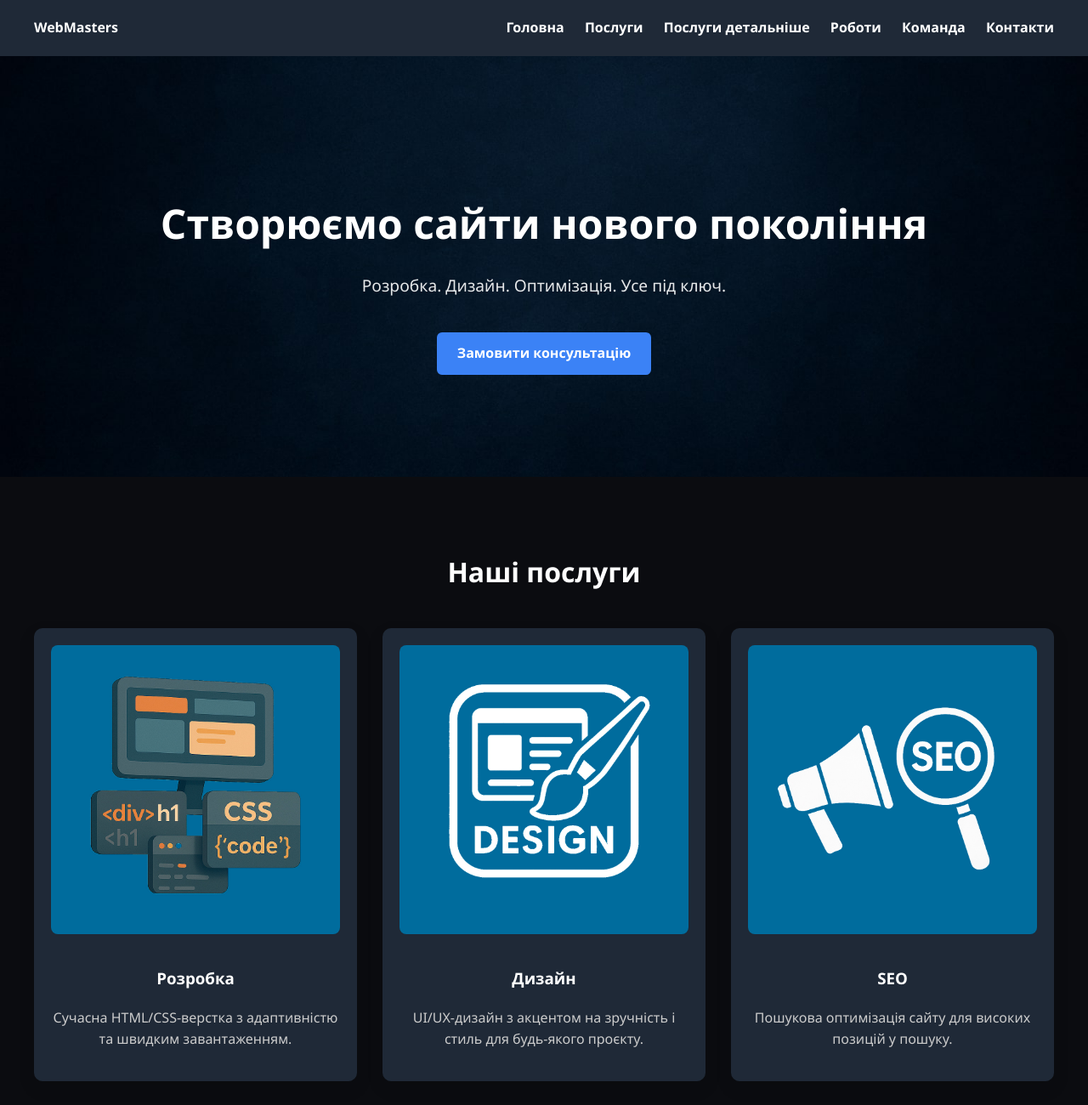
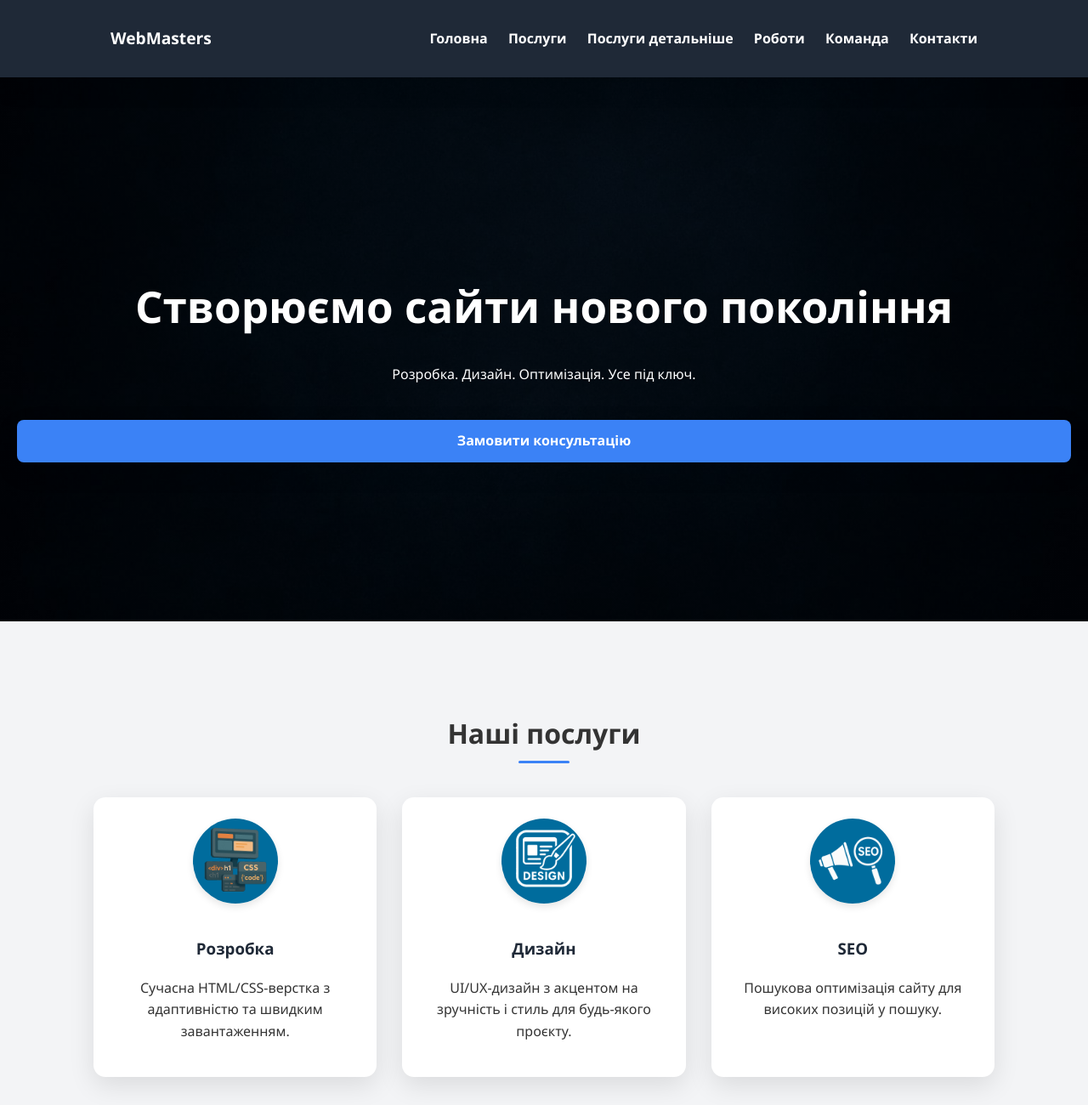
Before and after one commit to Vldxs213/webmasters-site, a plain HTML site: page index.html in a window 1280 px wide. Shown: the top 1300 px of the page at 85% size. Drawn offline with Linux system fonts and the light colour scheme.

Commit message:
Оновлення сайту: новий дизайн, очищення, додано JS

```diff
--- a/index.html
+++ b/index.html
@@ -2,22 +2,7 @@
 <html lang="uk">
 <head>
   <meta charset="UTF-8" />
- <!-- SEO метатеги -->
-<meta name="viewport" content="width=device-width, initial-scale=1.0">
-<meta name="description" content="WebMasters — сучасна веб-студія. Розробка, дизайн, SEO-послуги.">
-<meta name="keywords" content="веб-розробка, дизайн сайтів, створення сайтів, SEO, WebMasters">
-<meta name="author" content="WebMasters Studio">
-
-<!-- Open Graph (OG) для соцмереж -->
-<meta property="og:title" content="WebMasters — Преміальний сайт">
-<meta property="og:description" content="Сучасні сайти під ключ: дизайн, розробка та просування.">
-<meta property="og:image" content="images/hero-premium.jpg">
-<meta property="og:type" content="website">
-<meta property="og:url" content="https://yourusername.github.io/webmasters-site/">
-
-<!-- Захист CSP -->
-<meta http-equiv="Content-Security-Policy" content="default-src 'self'; img-src 'self'; style-src 'self' 'unsafe-inline'; script-src 'self'">
-
+  <meta name="viewport" content="width=device-width, initial-scale=1.0" />
   <title>WebMasters — Преміальний сайт</title>
   <link rel="stylesheet" href="styles.css" />
   <script src="scripts.js" defer></script>
@@ -71,8 +56,8 @@
     <h2>Наші роботи</h2>
     <div class="portfolio-grid">
       <div class="portfolio-item">
-        <img src="images/portfolio1.jpg" alt="Цільова сторінка">
-        <h3>Цільова сторінка</h3>
+        <img src="images/portfolio1.jpg" alt="Landing Page">
+        <h3>Landing Page</h3>
         <p>Односторінковий сайт для презентації бізнесу.</p>
       </div>
       <div class="portfolio-item">
--- a/styles.css
+++ b/styles.css
@@ -1,174 +1,85 @@
 :root {
-  --color-bg: #0b0c10;
+  --color-bg: #f3f4f6;
   --color-dark: #1f2937;
   --color-accent: #3b82f6;
   --color-white: #ffffff;
-  --color-light: #f9f9f9;
+  --shadow: 0 10px 30px rgba(0, 0, 0, 0.1);
   --font: 'Segoe UI', sans-serif;
+}
+
+* {
+  box-sizing: border-box;
 }
 
 body {
   margin: 0;
+  background: var(--color-bg);
   font-family: var(--font);
-  background-color: var(--color-bg);
-  color: var(--color-white);
+  color: #333;
   line-height: 1.6;
+  scroll-behavior: smooth;
 }
 
+/* Збільшені паддінги для шапки */
 header {
   background: var(--color-dark);
   color: var(--color-white);
-  padding: 20px 0;
-  box-shadow: 0 2px 6px rgba(0,0,0,0.2);
+  padding: 30px 0;
+  position: sticky;
+  top: 0;
+  z-index: 1000;
+  box-shadow: var(--shadow);
 }
 
-nav {
-  max-width: 1200px;
+.main-nav {
+  max-width: 1100px;
   margin: auto;
   display: flex;
   justify-content: space-between;
   align-items: center;
-  padding: 0 20px;
+  padding: 0 40px;
 }
 
-nav a {
+.logo {
+  font-size: 1.2rem;
+}
+
+.nav-links a {
   color: var(--color-white);
   text-decoration: none;
   margin-left: 20px;
   font-weight: bold;
-  transition: color 0.3s;
+  position: relative;
+}
+.nav-links a::after {
+  content: '';
+  position: absolute;
+  width: 0;
+  height: 2px;
+  bottom: -3px;
+  left: 0;
+  background: var(--color-accent);
+  transition: width 0.3s;
+}
+.nav-links a:hover::after {
+  width: 100%;
 }
 
-nav a:hover {
-  color: var(--color-accent);
-}
-
-.hero {
-  background: url('images/hero-premium.jpg') no-repeat center/cover;
-  color: var(--color-white);
-  text-align: center;
-  padding: 120px 20px;
-}
-
-.hero h1 {
-  font-size: 3rem;
-  margin-bottom: 10px;
-}
-
-.hero p {
-  font-size: 1.2rem;
-  opacity: 0.9;
-}
-
-.btn {
-  background: var(--color-accent);
-  color: var(--color-white);
-  padding: 12px 24px;
-  border-radius: 6px;
-  text-decoration: none;
-  font-weight: bold;
-  display: inline-block;
-  margin-top: 20px;
-  transition: background 0.3s;
-}
-
-.btn:hover {
-  background: #2563eb;
-}
-
-.section {
-  max-width: 1200px;
-  margin: auto;
-  padding: 60px 20px;
-}
-
-.section h2 {
-  text-align: center;
-  font-size: 2rem;
-  margin-bottom: 40px;
-  color: var(--color-white);
-}
-
-.features,
-.portfolio-grid {
-  display: grid;
-  grid-template-columns: repeat(auto-fit, minmax(280px, 1fr));
-  gap: 30px;
-}
-
-.feature,
-.portfolio-item {
-  background: var(--color-dark);
-  padding: 20px;
-  border-radius: 10px;
-  box-shadow: 0 8px 20px rgba(0, 0, 0, 0.1);
-  text-align: center;
-  transition: transform 0.3s;
-}
-
-.feature:hover,
-.portfolio-item:hover {
-  transform: translateY(-5px);
-}
-
-.feature h3,
-.portfolio-item h3 {
-  margin-top: 15px;
-  color: var(--color-white);
-}
-
-.feature p,
-.portfolio-item p {
-  color: #ccc;
-}
-
-.avatar,
-.portfolio-item img,
-.contact-image {
-  width: 100%;
-  max-width: 100%;
-  border-radius: 8px;
-  margin-bottom: 15px;
-  object-fit: cover;
-}
-
-footer {
-  background: var(--color-dark);
-  color: var(--color-white);
-  text-align: center;
-  padding: 30px 20px;
-  margin-top: 40px;
-  font-size: 0.95rem;
-}
-
-/* Contact section */
-.contact-text {
-  text-align: center;
-  margin-top: 20px;
-  font-size: 1.1rem;
-}
-
-/* Menu toggle (burger) */
 .menu-toggle {
   display: none;
   flex-direction: column;
   cursor: pointer;
 }
-
 .menu-toggle span {
-  background: white;
+  background: var(--color-white);
   height: 3px;
   width: 25px;
   margin: 4px 0;
   transition: 0.3s;
 }
 
-/* Adaptive menu */
+/* Mobile menu */
 @media (max-width: 768px) {
-  .menu-toggle {
-    display: flex;
-  }
-
   .nav-links {
     display: none;
     flex-direction: column;
@@ -180,16 +91,159 @@ footer {
     padding: 20px;
     border-radius: 10px;
   }
-
-  nav.active .nav-links {
+  .menu-toggle {
     display: flex;
   }
-
-  .nav-links a {
-    margin: 10px 0;
+  .main-nav.active .nav-links {
+    display: flex;
   }
-
-  nav {
-    position: relative;
+  header {
+    padding: 20px 0;
+  }
+  .main-nav {
+    padding: 0 20px;
   }
 }
+
+.hero {
+  background: linear-gradient(rgba(0,0,0,0.55), rgba(0,0,0,0.55)),
+              url('images/hero-premium.jpg') no-repeat center/cover;
+  color: var(--color-white);
+  text-align: center;
+  padding: 100px 20px;
+  min-height: 80vh;
+  display: flex;
+  flex-direction: column;
+  justify-content: center;
+  animation: fadeIn 1.5s ease-out;
+}
+
+.hero h1 {
+  font-size: 3.2rem;
+  margin-bottom: 10px;
+}
+
+.btn {
+  background: var(--color-accent);
+  color: var(--color-white);
+  padding: 12px 26px;
+  border-radius: 8px;
+  text-decoration: none;
+  font-weight: bold;
+  display: inline-block;
+  margin-top: 25px;
+  box-shadow: var(--shadow);
+  transition: transform 0.3s, background 0.3s;
+}
+.btn:hover {
+  transform: scale(1.05);
+  background: #2563eb;
+}
+
+.section {
+  max-width: 1100px;
+  margin: auto;
+  padding: 80px 20px;
+  animation: fadeIn 1.5s ease-out;
+}
+.section h2 {
+  text-align: center;
+  font-size: 2rem;
+  margin-bottom: 50px;
+  position: relative;
+}
+.section h2::after {
+  content: '';
+  position: absolute;
+  bottom: -10px;
+  left: 50%;
+  transform: translateX(-50%);
+  width: 60px;
+  height: 3px;
+  background: var(--color-accent);
+  border-radius: 5px;
+}
+
+.features {
+  display: grid;
+  grid-template-columns: repeat(auto-fit, minmax(280px, 1fr));
+  gap: 30px;
+}
+.feature {
+  background: var(--color-white);
+  padding: 25px;
+  border-radius: 14px;
+  box-shadow: var(--shadow);
+  text-align: center;
+  transition: transform 0.3s;
+}
+.feature:hover {
+  transform: translateY(-6px);
+}
+.feature h3 {
+  margin-top: 15px;
+  color: var(--color-dark);
+}
+.avatar {
+  width: 100px;
+  height: 100px;
+  border-radius: 50%;
+  object-fit: cover;
+  margin-bottom: 15px;
+  box-shadow: 0 4px 8px rgba(0,0,0,0.1);
+}
+
+.portfolio-grid {
+  display: grid;
+  grid-template-columns: repeat(auto-fit, minmax(280px, 1fr));
+  gap: 30px;
+}
+.portfolio-item {
+  background: var(--color-white);
+  border-radius: 12px;
+  padding: 20px;
+  box-shadow: var(--shadow);
+  text-align: center;
+  transition: transform 0.3s;
+}
+.portfolio-item:hover {
+  transform: translateY(-6px);
+}
+.portfolio-item img {
+  max-width: 100%;
+  border-radius: 8px;
+  margin-bottom: 15px;
+}
+
+.contact-image {
+  width: 100%;
+  border-radius: 8px;
+  margin-bottom: 20px;
+}
+
+/* Центруємо текст у секції Контакти */
+.contact-text {
+  text-align: center;
+}
+
+.back-btn {
+  text-align: center;
+  margin-top: 40px;
+}
+.back-btn .btn {
+  padding: 12px 26px;
+}
+
+footer {
+  background: var(--color-dark);
+  color: var(--color-white);
+  text-align: center;
+  padding: 40px 20px;
+  margin-top: 60px;
+  box-shadow: inset 0 5px 10px rgba(0,0,0,0.2);
+}
+
+@keyframes fadeIn {
+  from { opacity: 0; transform: translateY(30px); }
+  to { opacity: 1; transform: translateY(0); }
+}
```
Also changed, not shown: scripts.js (line endings or trailing spaces).
